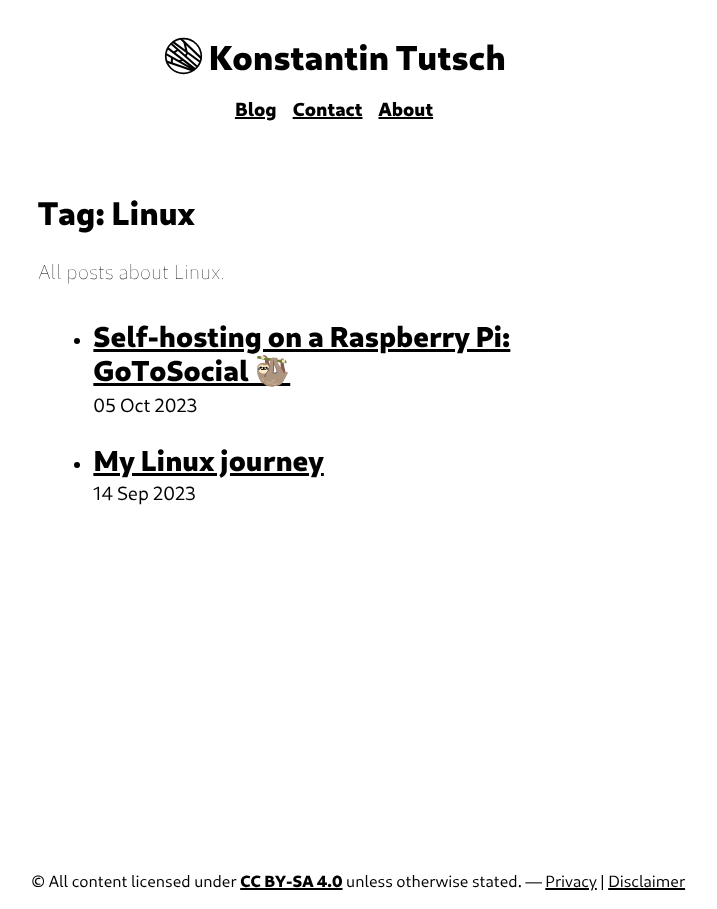
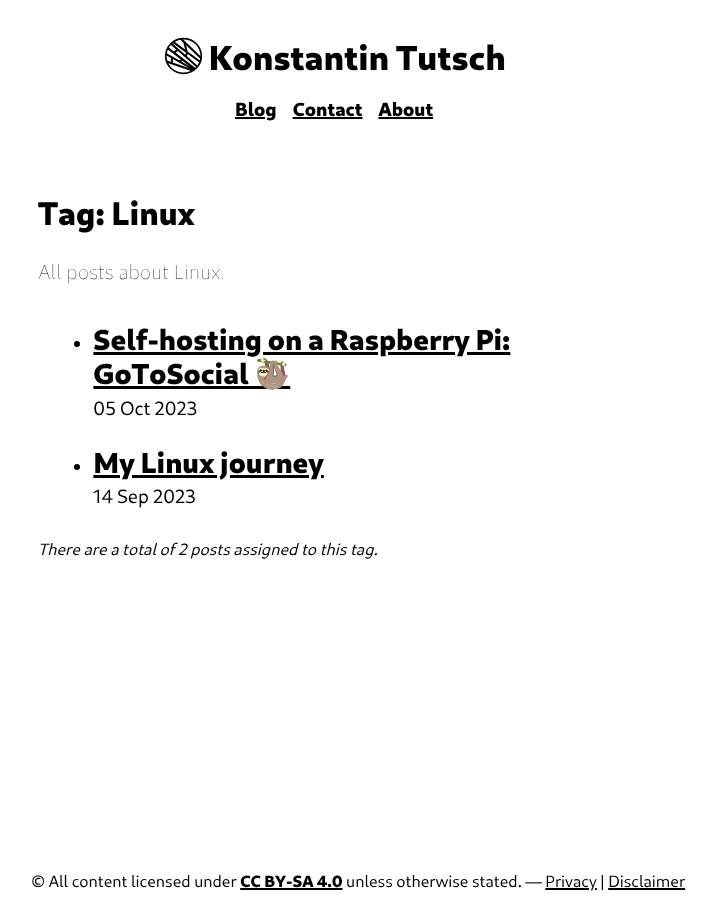
Before and after one commit to konstantintutsch/website, a Jekyll site: the page built from _tags/Linux.md, in a window 1280 px wide. Shown: the whole page, without its empty margins (282-999 px from the left). Built offline with Jekyll 4.4.1, drawn with Linux system fonts in a browser that asks for light colours.

Commit message:
Add post count per tag

```diff
--- a/_layouts/tag.html
+++ b/_layouts/tag.html
@@ -5,8 +5,14 @@ layout: default
 
 <p id="description">All posts about {% if page.description %}{{ page.description }}{% else %}{{ page.title }}{% endif %}.</p>
 
+{% assign counter = 0 %}
 <ul>
 {% for post in site.posts %}
-    {% if post.tags contains page.title %}<li>{% include post.html url=post.url title=post.title date=post.date %}</li>{% endif %}
+    {% if post.tags contains page.title %}
+        <li>{% include post.html url=post.url title=post.title date=post.date %}</li>
+        {% assign counter = counter | plus: 1 %}
+    {% endif %}
 {% endfor %}
 </ul>
+
+<small><i>There {% if counter == 1 %}is{% else %}are a total of{% endif %} {{ counter }} {% if counter == 1 %}post{% else %}posts{% endif %} assigned to this tag.</i></small>
--- a/assets/css/style.css
+++ b/assets/css/style.css
@@ -125,6 +125,7 @@ a:hover,
 
 /* lists */
 li { margin: 0.8em; }
+ul { margin: 2em auto 2em 0; }
 
 /* tablet */
 @media only screen and (max-width: 1200px) {
```
